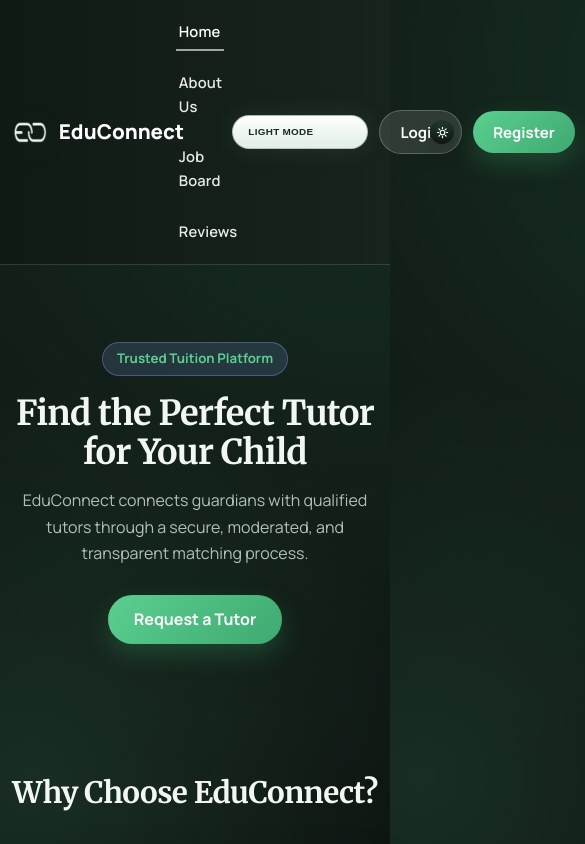
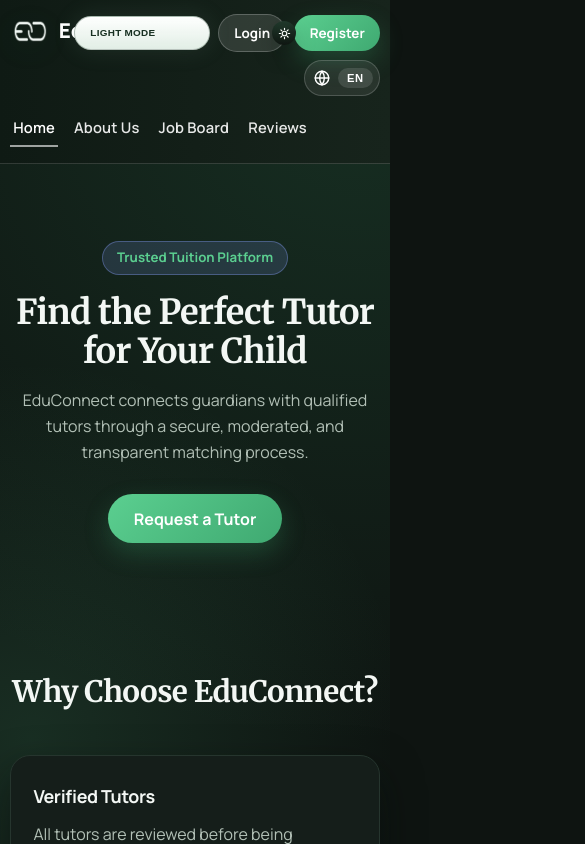
Before and after one commit to mubasshirahin/EduConnect, a React (Vite) app in the folder client/: page / in a window 390 px wide. Shown: the top 844 px of the page, 585 px wide, since content can reach past the window. Built offline with nearby package versions, Linux system fonts and the light colour scheme.

Commit message:
Fix homepage navbar on mobile screens

```diff
--- a/client/src/App.css
+++ b/client/src/App.css
@@ -2553,13 +2553,20 @@ html[data-theme="light"] .role-option {
   .navbar-inner {
     min-height: 72px;
     padding: 0.86rem 0;
-    grid-template-columns: auto 1fr auto;
+    grid-template-columns: minmax(0, 1fr) auto;
+    grid-template-areas:
+      "brand actions"
+      "links links";
+    align-items: start;
+    row-gap: 0.85rem;
   }
 
   .brand {
+    grid-area: brand;
     width: auto;
     text-align: left;
     gap: 0.55rem;
+    min-width: 0;
   }
 
   .brand-logo {
@@ -2568,12 +2575,33 @@ html[data-theme="light"] .role-option {
   }
 
   .nav-actions {
+    grid-area: actions;
     width: auto;
+    max-width: 100%;
+    flex-wrap: wrap;
     justify-content: flex-end;
+    gap: 0.5rem;
   }
 
   .nav-links {
+    grid-area: links;
     transform: none;
+    width: 100%;
+    justify-self: stretch;
+    justify-content: flex-start;
+    flex-wrap: nowrap;
+    overflow-x: auto;
+    padding-bottom: 0.15rem;
+    scrollbar-width: none;
+  }
+
+  .nav-links::-webkit-scrollbar {
+    display: none;
+  }
+
+  .nav-link {
+    white-space: nowrap;
+    flex: 0 0 auto;
   }
 
   .navbar .btn-theme {
@@ -2612,6 +2640,22 @@ html[data-theme="light"] .role-option {
   .navbar .btn-theme-light .btn-theme-text {
     padding-left: 0.4rem;
     padding-right: 1.7rem;
+  }
+
+  .nav-actions .btn {
+    padding: 0.58rem 0.95rem;
+    font-size: 0.84rem;
+  }
+
+  .language-icon-button {
+    min-height: 36px;
+    padding: 0.25rem 0.38rem 0.25rem 0.45rem;
+  }
+
+  .language-icon-code {
+    min-width: 2.2rem;
+    padding: 0.26rem 0.45rem;
+    font-size: 0.7rem;
   }
 
   .section {
```
